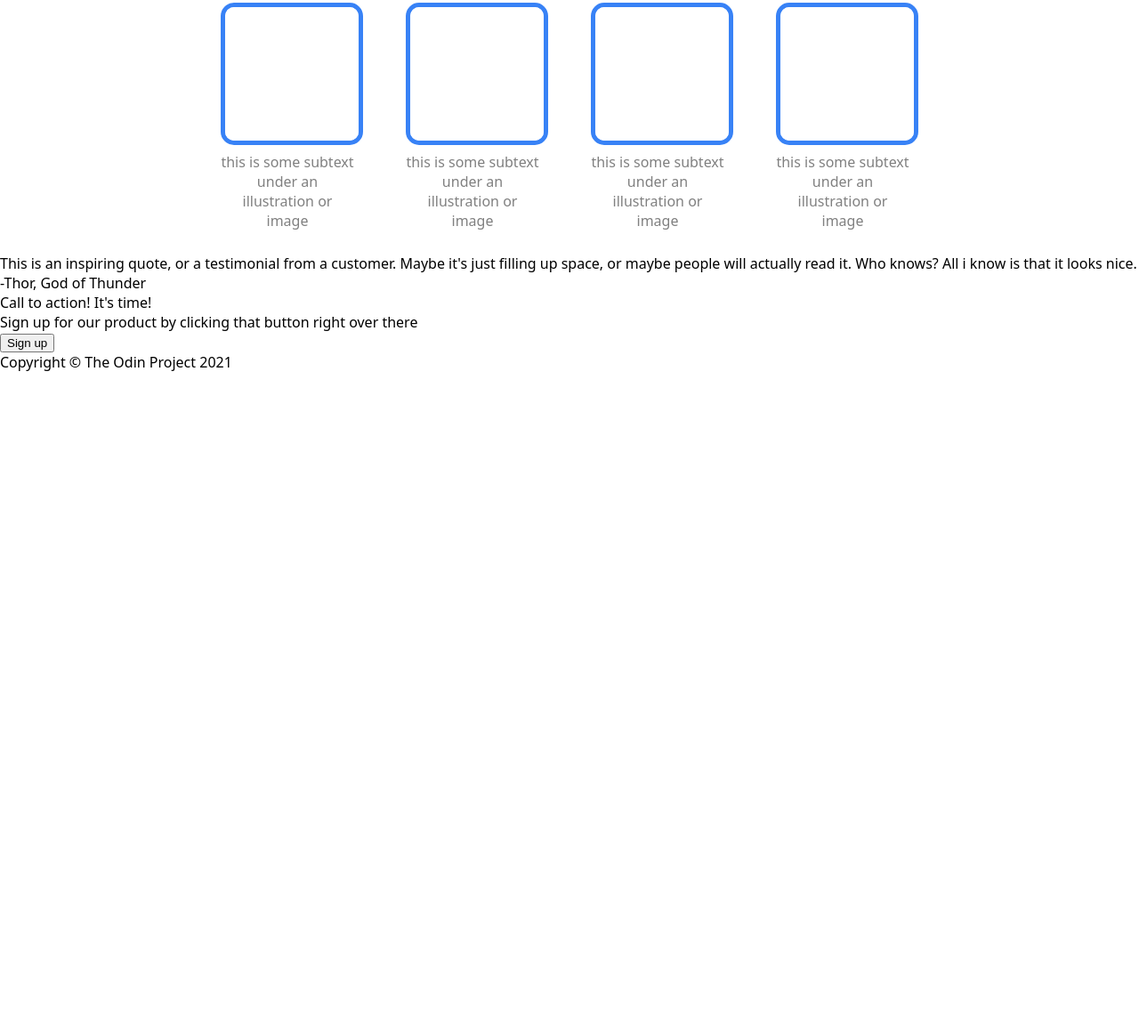
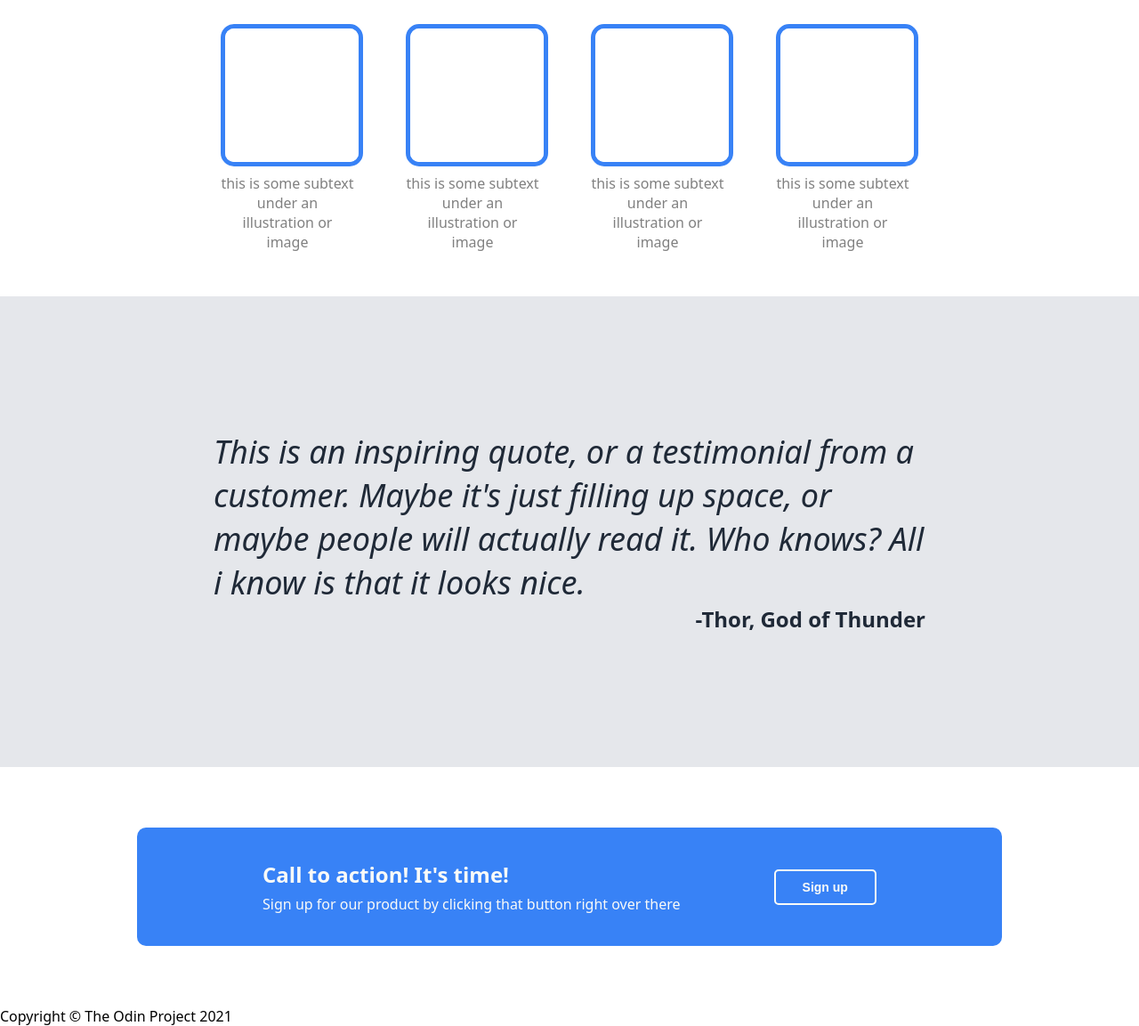
Before and after one commit to KalinDangov/landing-page, a plain HTML site: page index.html in a window 1280 px wide. Shown: the part 593-1746 px from the top of the page at 89% size. Before the commit the page ends 1011 px from the top, so only its background shows below. Drawn offline with Linux system fonts and the light colour scheme.

Commit message:
Third and Forth block finished, small fixes to previous parts

```diff
--- a/index.html
+++ b/index.html
@@ -58,6 +58,7 @@
       </div>
       <div class="third-down">-Thor, God of Thunder</div>
     </div>
+    <div class="forth">
       <div class="forth-block">
         <div class="forth-left">
           <div class="forth-left-up">Call to action! It's time!</div>
@@ -67,6 +68,7 @@
         </div>
         <button class="forth-right">Sign up</button>
       </div>
+    </div>
     <div class="footer">
       <div>Copyright © The Odin Project 2021</div>
     </div>
--- a/styles.css
+++ b/styles.css
@@ -27,7 +27,7 @@ ul {
   list-style-type: none;
   display: flex;
   gap: 18px;
-  width: 480px;
+  width: 580px;
   justify-content: flex-end;
   padding: 0;
 }
@@ -61,7 +61,7 @@ a {
 }
 
 .first-block img {
-  width: 480px;
+  width: 580px;
   height: 220px;
 }
 
@@ -73,6 +73,10 @@ a {
   border: 0;
   padding: 8px 24px;
   align-self: flex-start;
+}
+
+.second-block {
+  padding: 24px;
 }
 
 .second-up {
@@ -111,3 +115,65 @@ a {
   padding-top: 8px;
   padding-bottom: 48px;
 }
+
+.third-block {
+  padding: 150px;
+  background-color: #e5e7eb;
+  color: #1f2937;
+  display: flex;
+  flex-direction: column;
+  align-items: center;
+  justify-content: center;
+}
+
+.third-up {
+  width: 800px;
+  font-size: 36px;
+  font-style: italic;
+}
+
+.third-down {
+  width: 800px;
+  font-size: 24px;
+  font-weight: bold;
+  text-align: end;
+}
+
+.forth {
+  padding: 68px;
+  display: flex;
+  justify-content: center;
+}
+
+.forth-block {
+  background-color: #3882f6;
+  border-radius: 10px;
+  width: 900px;
+  padding: 36px;
+  display: flex;
+  justify-content: space-evenly;
+  align-items: center;
+}
+
+.forth-left {
+  display: flex;
+  flex-direction: column;
+  gap: 6px;
+  color: #f9faf8;
+}
+
+.forth-left-up {
+  font-size: 24px;
+  font-weight: bold;
+}
+
+.forth-right {
+  height: 40px;
+  border: 2px solid #f9faf8;
+  border-radius: 5px;
+  padding: 0px 30px;
+  background-color: #3882f6;
+  color: #f9faf8;
+  font-size: 14px;
+  font-weight: bold;
+}
```
Lines whose indentation alone changed are shown as unchanged.
